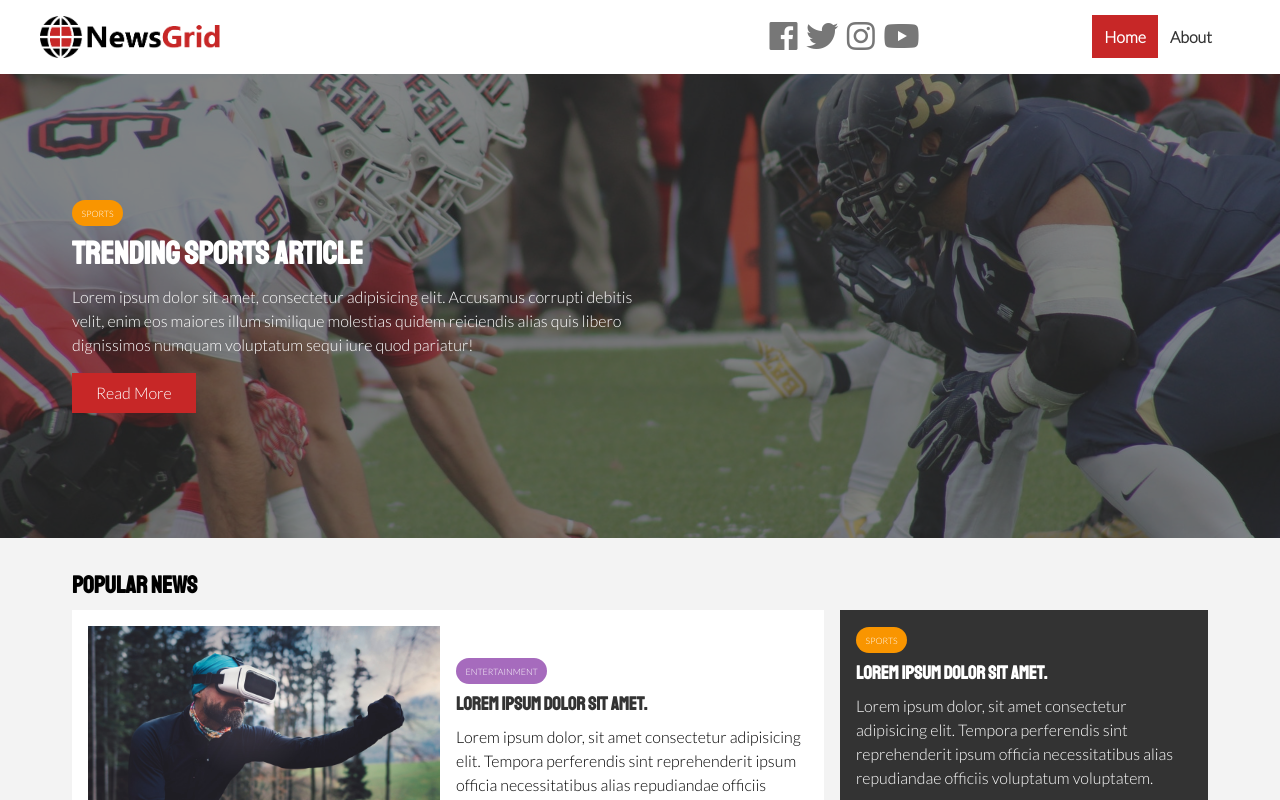
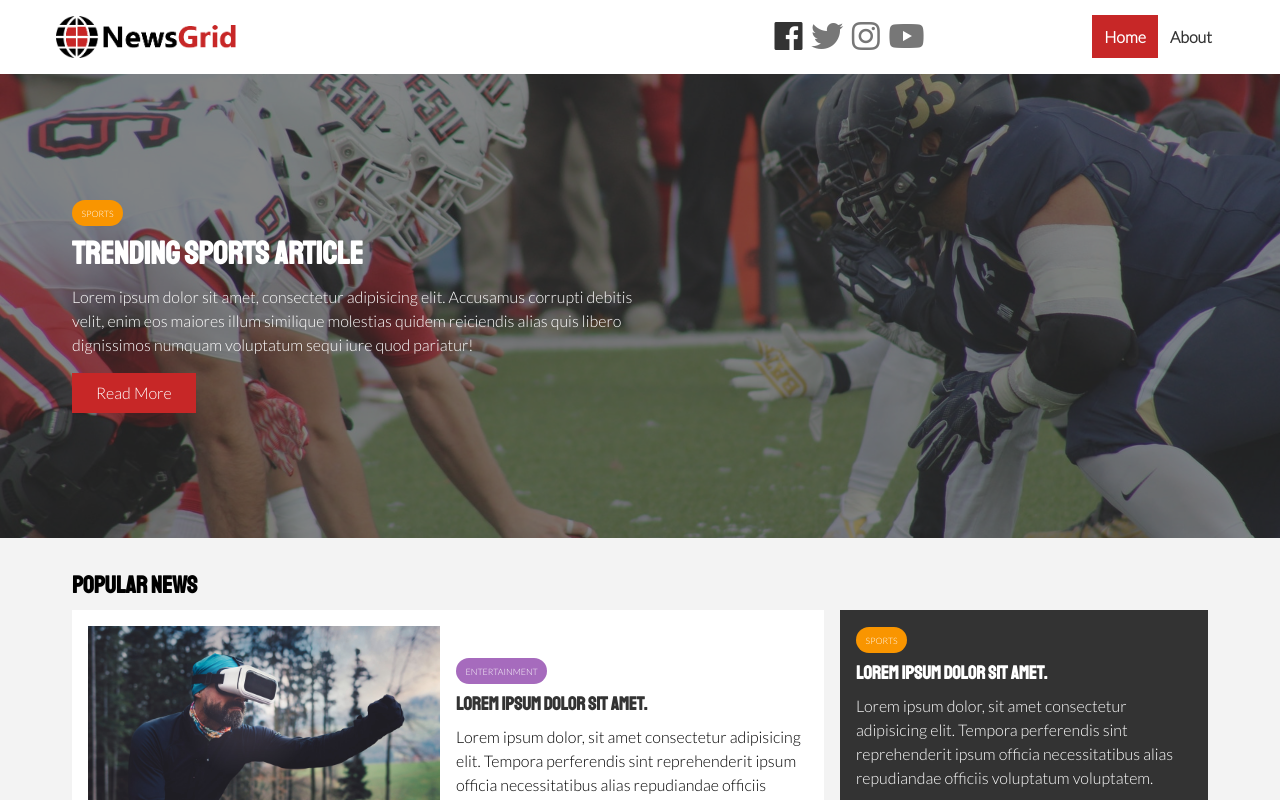
Before and after one commit to anupchand/NewsGrid, a plain HTML site: page index.html in a window 1280 px wide. In both pictures the pointer is over the icon 783 px from the left and 35 px from the top of the page. Shown: the top 800 px of the page. Drawn offline with Linux system fonts and the light colour scheme.

Commit message:
fixed sneaky nav bar

```diff
--- a/css/style.css
+++ b/css/style.css
@@ -192,7 +192,6 @@
   grid-template-columns: 6fr 3fr 2fr;
   padding: 1rem;
   align-items: center;
-  padding-left: 0 !important;
 }
 
 #main-nav .container .logo {
@@ -228,6 +227,9 @@
 #main-nav .social i {
   color: #777;
   margin-right: 0.35rem;
+}
+#main-nav .social i:hover {
+  color: var(--dark-color);
 }
 
 /* Showcase */
```
